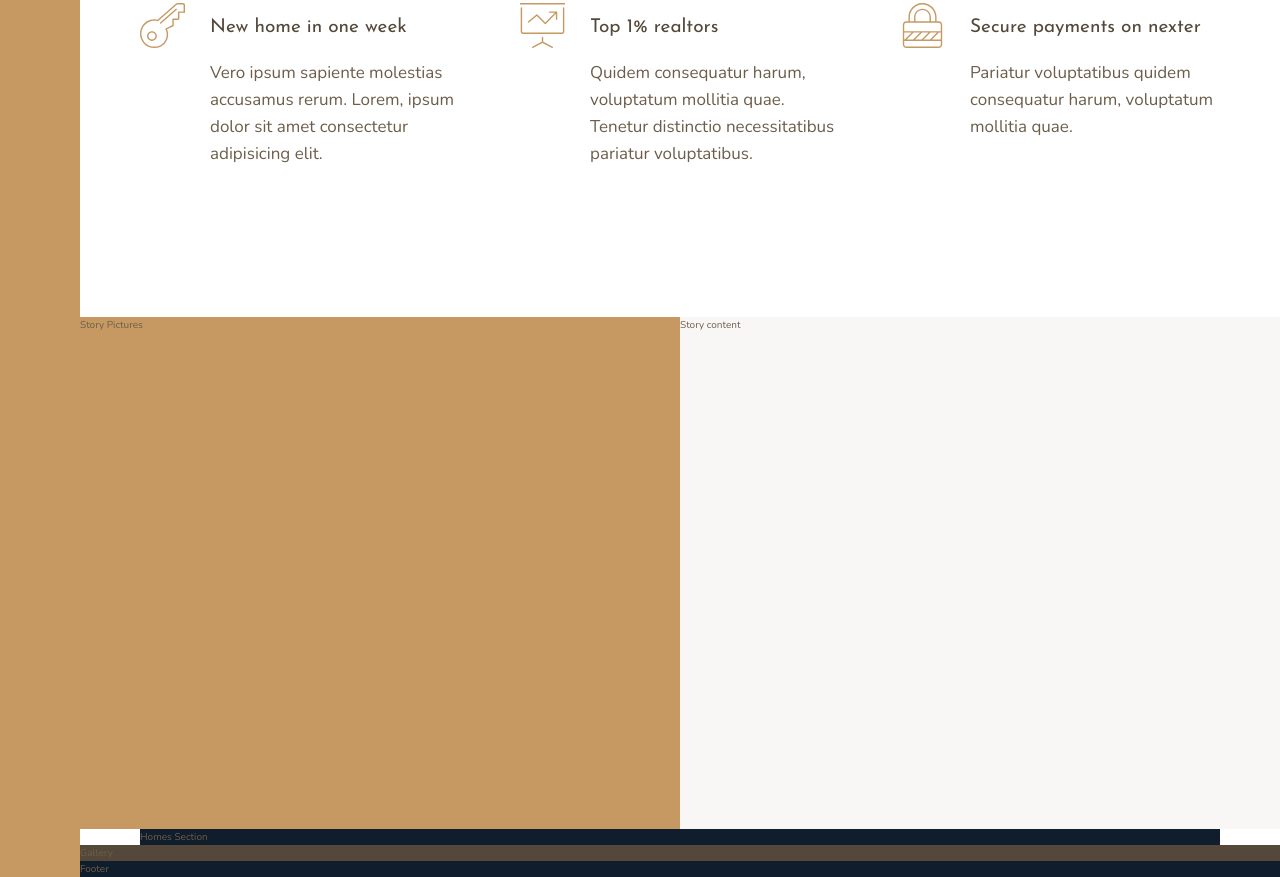
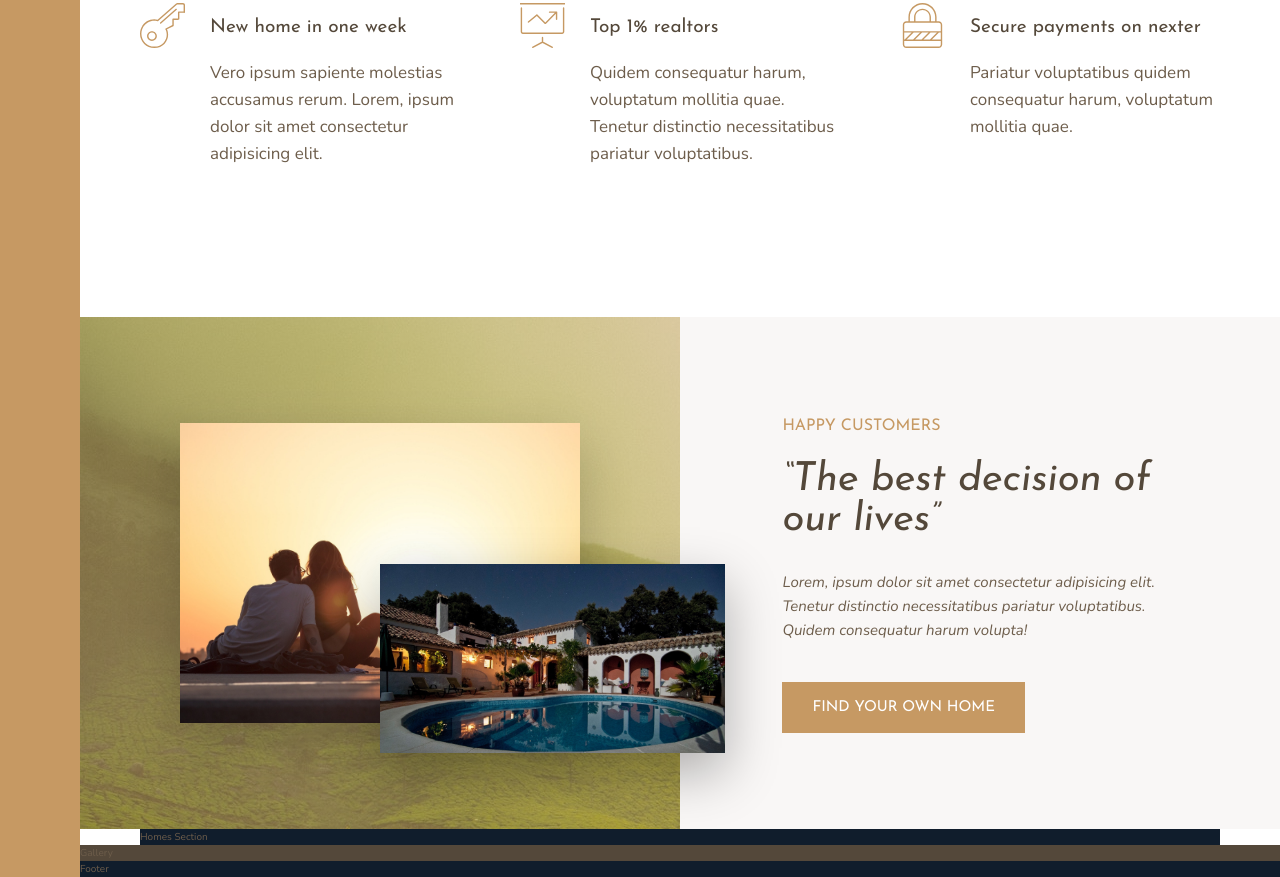
Before and after one commit to DmitryDoroshko/nexter, a website: page index.html in a window 1280 px wide. Shown: the part 991-1868 px from the top of the page. Drawn offline with nearby package versions, Linux system fonts and the light colour scheme.

Commit message:
Stories section done

```diff
--- a/index.html
+++ b/index.html
@@ -89,8 +89,28 @@
             </div>
         </section>
         <!-- FEATURES END -->
-        <div class="story__pictures">Story Pictures</div>
-        <div class="story__content">Story content</div>
+        <div class="story__pictures">
+            <img
+                src="img/story-1.jpeg"
+                alt="Couple enjoying their new house"
+                class="story__img--1"
+            />
+            <img src="img/story-2.jpeg" alt="New house" class="story__img--2" />
+        </div>
+        <!-- STORY PICTURES END -->
+        <div class="story__content">
+            <h3 class="heading-3 mb-small">Happy Customers</h3>
+            <h2 class="heading-2 heading-2--dark mb-medium">
+                &ldquo;The best decision of our lives&rdquo;
+            </h2>
+            <p class="story__text">
+                Lorem, ipsum dolor sit amet consectetur adipisicing elit.
+                Tenetur distinctio necessitatibus pariatur voluptatibus. Quidem
+                consequatur harum volupta!
+            </p>
+            <button class="btn">Find your own home</button>
+        </div>
+        <!-- STORY CONTENT END -->
         <section class="homes">Homes Section</section>
         <section class="gallery">Gallery</section>
         <footer class="footer">Footer</footer>
--- a/sass/_story.scss
+++ b/sass/_story.scss
@@ -2,10 +2,44 @@
     &__pictures {
         background-color: $color-primary;
         grid-column: full-start / col-end 4;
+        display: grid;
+        grid-template-rows: repeat(6, 1fr);
+        grid-template-columns: repeat(6, 1fr);
+        align-items: center;
+        background-image: linear-gradient(
+                rgba($color-primary, 0.5),
+                rgba($color-primary, 0.5)
+            ),
+            url(../img/back.jpg);
+    }
+
+    &__img--1 {
+        width: 100%;
+        grid-row: 2 / 6;
+        grid-column: 2 / 6;
+        box-shadow: 0 2rem 5rem rgba(#000, 0.2);
+    }
+
+    &__img--2 {
+        width: 115%;
+        grid-row: 4 / 6;
+        grid-column: 4 / 7;
+        z-index: 20;
+        box-shadow: 0 2rem 5rem rgba(#000, 0.3);
     }
 
     &__content {
         background-color: $color-grey-light-1;
         grid-column: col-start 5 / full-end;
+        padding: 6rem 8vw;
+        display: grid;
+        align-content: center;
+        justify-items: start;
+    }
+
+    &__text {
+        font-size: 1.5rem;
+        font-style: italic;
+        margin-bottom: 4rem;
     }
 }
--- a/sass/_typography.scss
+++ b/sass/_typography.scss
@@ -9,10 +9,23 @@
 
 .heading-2 {
     @extend %heading;
+    font-size: 4rem;
+    font-style: italic;
+    line-height: 1;
+
+    &--light {
+        color: $color-grey-light-1;
+    }
+    &--dark {
+        color: $color-grey-dark-1;
+    }
 }
 
 .heading-3 {
     @extend %heading;
+    font-size: 1.6rem;
+    color: $color-primary;
+    text-transform: uppercase;
 }
 
 .heading-4 {
@@ -26,3 +39,36 @@
         color: $color-grey-dark-1;
     }
 }
+
+.btn {
+    color: #fff;
+    background-color: $color-primary;
+    cursor: pointer;
+    padding: 1.8rem 3rem;
+    text-transform: uppercase;
+    border: none;
+    border-radius: 0;
+    font-size: 1.5rem;
+    transition: all 0.2s;
+    font-family: $font-display;
+
+    &:hover {
+        background-color: $color-primary-dark;
+    }
+}
+
+.mb-small {
+    margin-bottom: 2rem;
+}
+
+.mb-medium {
+    margin-bottom: 3rem;
+}
+
+.mb-large {
+    margin-bottom: 4rem;
+}
+
+.mb-huge {
+    margin-bottom: 8rem;
+}
```
Also changed, not shown: css/style.css.
